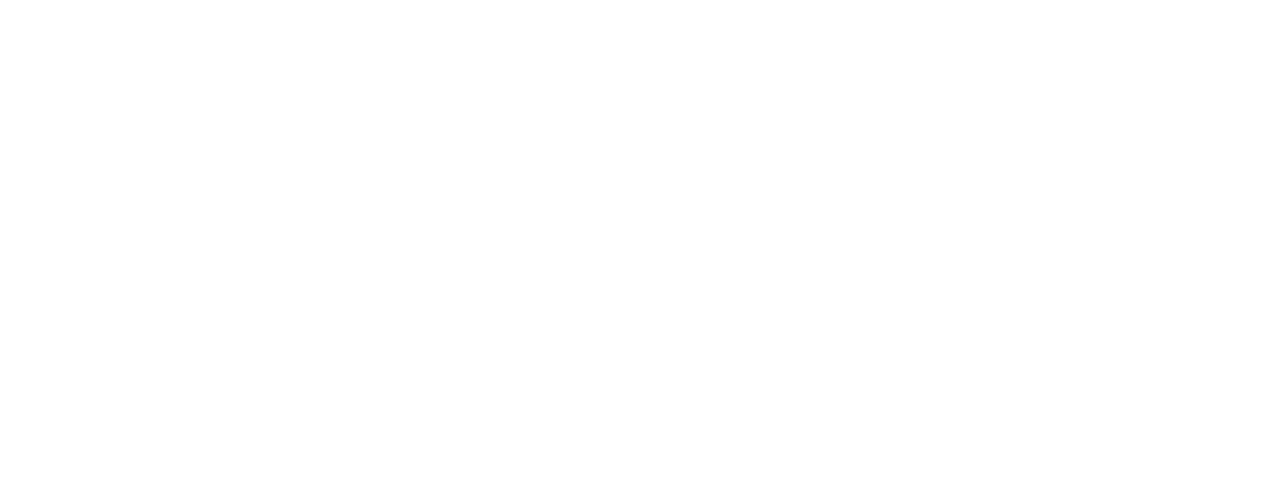
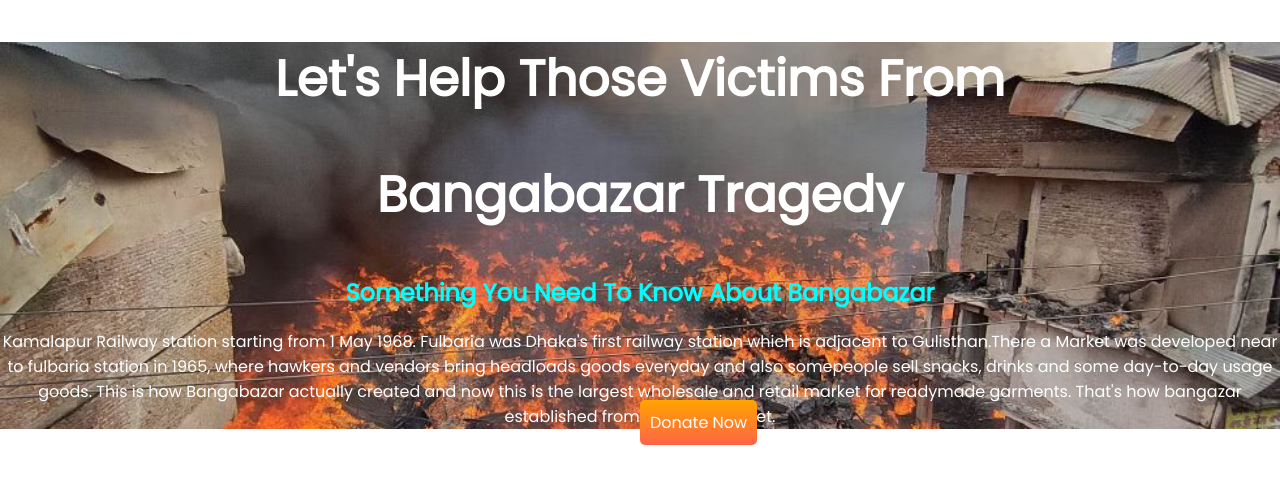
Before and after one commit to Tonmoy096/First-Project, a plain HTML site: page index.html in a window 1280 px wide. Drawn offline with Linux system fonts and the light colour scheme.

Commit message:
top banner added

```diff
--- a/index.html
+++ b/index.html
@@ -1,13 +1,33 @@
 <!DOCTYPE html>
 <html lang="en">
+
 <head>
     <meta charset="UTF-8">
     <meta http-equiv="X-UA-Compatible" content="IE=edge">
     <meta name="viewport" content="width=device-width, initial-scale=1.0">
     <title>Bongobazar Tragedy</title>
+    <link rel="preconnect" href="https://fonts.googleapis.com">
+    <link rel="preconnect" href="https://fonts.gstatic.com" crossorigin>
+    <link href="https://fonts.googleapis.com/css2?family=Nanum+Gothic&family=Poppins&display=swap" rel="stylesheet">
     <link rel="stylesheet" href="style.css">
 </head>
+
 <body>
+    <section class="top-banner">
+        <h1 class="header">Let's Help Those Victims From </h1>
+        <h1 class="header">Bangabazar Tragedy</h1>
+        <h2 class="header">Something You Need To Know About Bangabazar</h2>
+        <p class="text-part">Kamalapur Railway station starting from 1 May 1968. Fulbaria was Dhaka's first railway
+            station which is
+            adjacent to Gulisthan.There a Market was developed near to fulbaria station in 1965, where hawkers and
+            vendors bring headloads goods everyday and also somepeople sell snacks, drinks and some day-to-day usage
+            goods. This is how Bangabazar actually created and now this is the largest wholesale and retail market
+            for readymade garments. That's how bangazar established from hawkers market.</p>
+        <a class="link-button" href="">Donate Now</a>
+
+
+    </section>
 
 </body>
+
 </html>
--- a/style.css
+++ b/style.css
@@ -0,0 +1,48 @@
+.top-banner {
+    background-image: url(Photo/Bangabazar\ fire.jpg);
+    background-repeat: no-repeat;
+    background-size: cover;
+    background-position: 100%;
+
+}
+
+
+
+body {
+    font-family: 'Nanum Gothic', sans-serif;
+    font-family: 'Poppins', sans-serif;
+    margin: 0%;
+}
+
+h1 {
+    font-size: 50px;
+    color: white;
+    font-size: bold;
+}
+
+h2 {
+    color: aqua;
+}
+
+.header {
+    text-align: center;
+    width: 100%;
+}
+
+.link-button {
+    position: fixed;
+    left: 50%;
+    top: 50%;
+    text-decoration: none;
+    background-image: linear-gradient(orange, tomato);
+    color: white;
+    font-weight: 400;
+    padding: 10px 10px;
+    border-radius: 5px;
+
+}
+
+.text-part {
+    text-align: center;
+    color: white;
+}
```
Also changed, not shown: Photo/Bangabazar fire.jpg (added), icons/Frame-1.png (added), icons/blood.svg (added), icons/bus.svg (added), icons/clothes.svg (added), icons/food.png (added), icons/icon11.svg (added), icons/icon13.svg (added), icons/icon4.svg (added), icons/icon5.svg (added), icons/icon6.svg (added), icons/icon7.svg (added), icons/icon8.svg (added), icons/icon9.svg (added), 2 more files.
